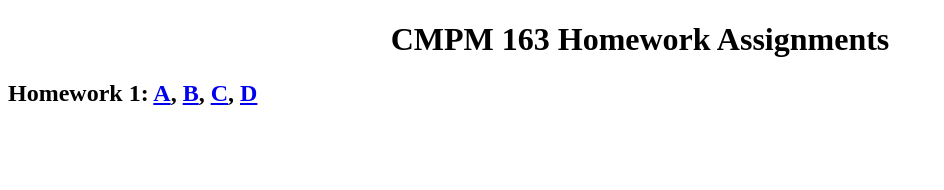
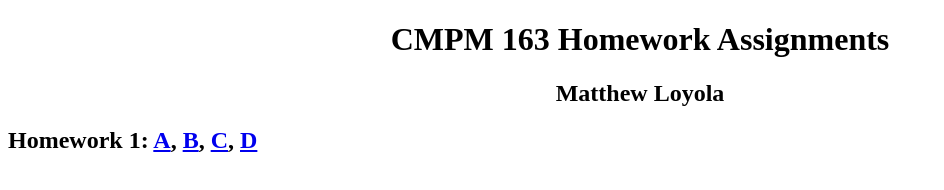
Before and after one commit to mjloyola/mjloyola.github.io, a plain HTML site: page index.html in a window 1280 px wide. Shown: the whole page, without its empty margins (0-944 px from the left). Drawn offline with Linux system fonts and the light colour scheme.

Commit message:
formatting

```diff
--- a/index.html
+++ b/index.html
@@ -2,6 +2,7 @@
 <html>
 <body>
 	<h1 style="text-align: center">CMPM 163 Homework Assignments</h1>
+	<h2 style="text-align: center">Matthew Loyola</h2>
 	<p>
 		<div style="font-weight: bold; font-size: 18pt">
 		Homework 1:
```
Also changed, not shown: README.md.
